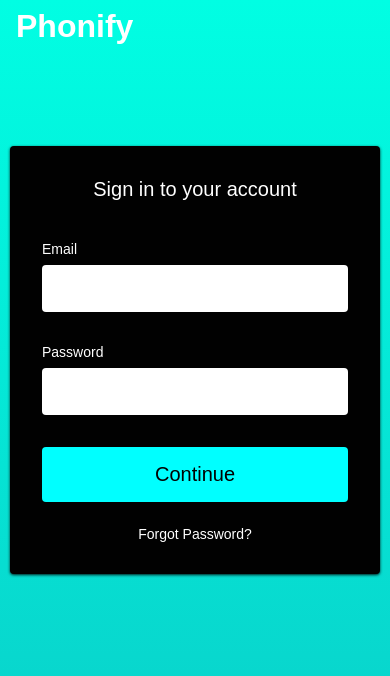
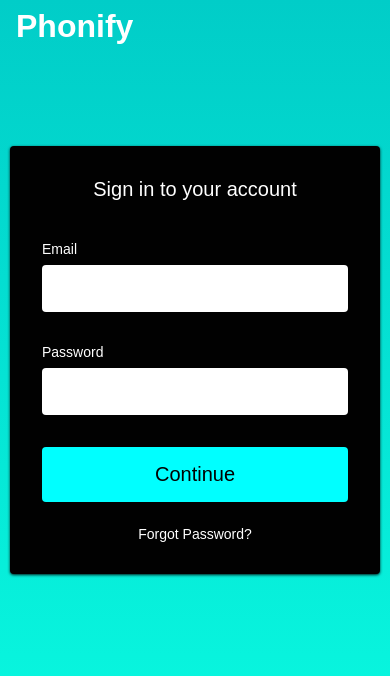
Before and after one commit to Jose-Escobedo/phonify-frontend, a React (Create React App) app: page /Login in a window 390 px wide. Shown: the top 676 px of the page. Built offline with nearby package versions, Linux system fonts and the light colour scheme; a web font is replaced by a local one.

Commit message:
login changes and phone section

```diff
--- a/src/components/Login/LoginElements.js
+++ b/src/components/Login/LoginElements.js
@@ -12,8 +12,8 @@
   overflow: hidden;
   background: linear-gradient(
     180deg,
-    rgba(1, 254, 227, 1) 0%,
-    rgba(10, 205, 200, 1) 100%
+    rgba(1, 205, 200, 1) 0%,
+    rgba(10, 254, 227, 1) 100%
   );
 `;
 
--- a/src/components/Phones/PhoneElements.js
+++ b/src/components/Phones/PhoneElements.js
@@ -10,11 +10,11 @@
   background: #010106;
 
   @media screen and (max-width: 768px) {
-    height: 1100px;
+    height: 2900px;
   }
 
   @media screen and (max-width: 480px) {
-    height: 1300px;
+    height: 2900px;
   }
 `;
 
```
